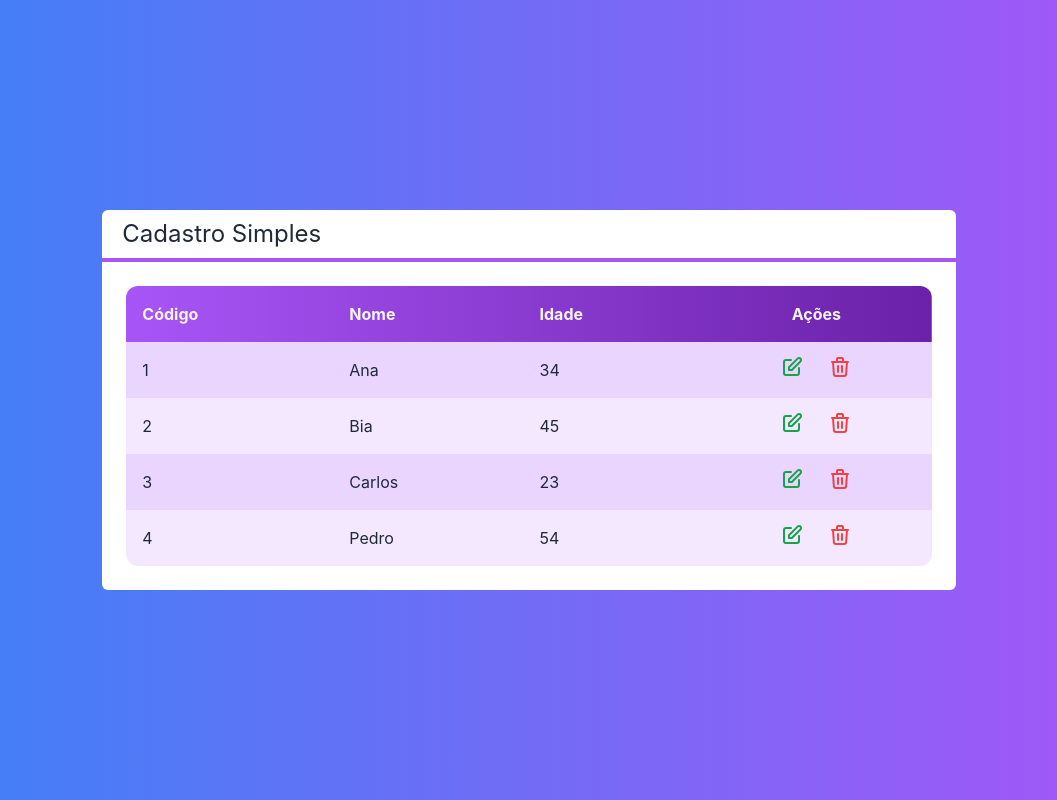
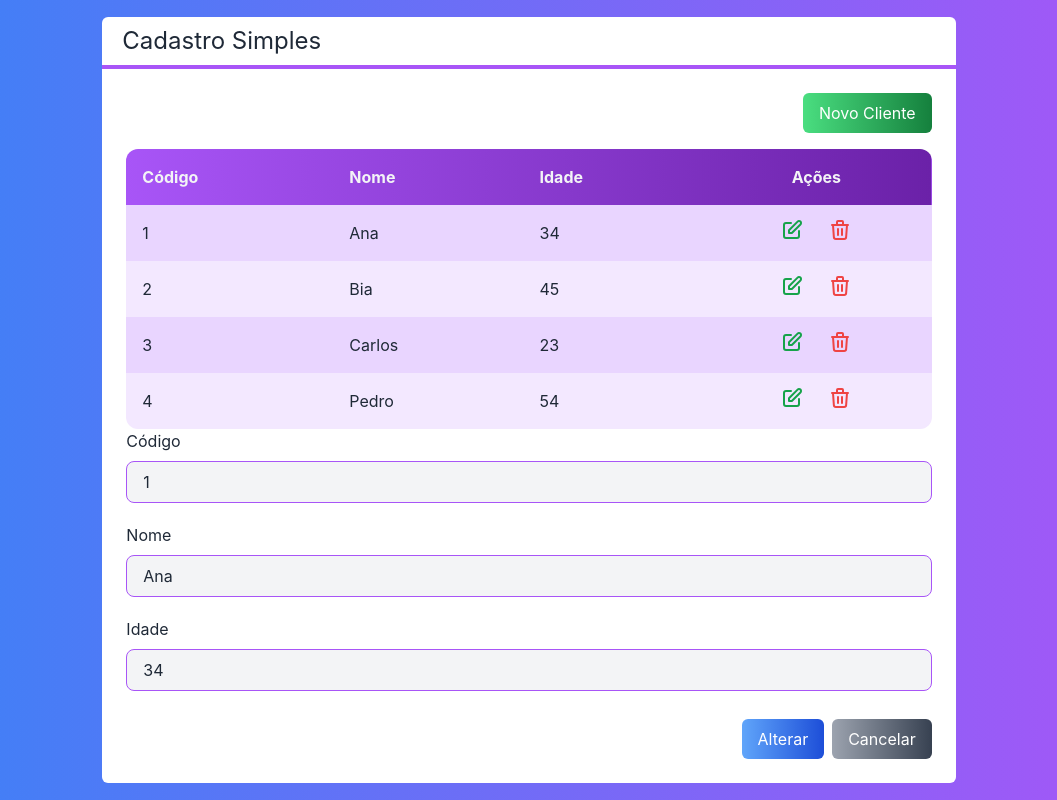
Before and after one commit to gpmendes7/reactreduxfundamentos, a Next.js app in the folder next-crud/: page / in a window 1280 px wide. Shown: the whole page, without its empty margins (111-1168 px from the left). Built offline with nearby package versions, Linux system fonts and the light colour scheme.

Commit message:
111. Componente Botão 112. Componente Formulário

```diff
--- a/next-crud/package.json
+++ b/next-crud/package.json
@@ -10,7 +10,8 @@
   "dependencies": {
     "next": "12.0.7",
     "react": "17.0.2",
-    "react-dom": "17.0.2"
+    "react-dom": "17.0.2",
+    "tailwind-safelist-generator": "^0.1.3"
   },
   "devDependencies": {
     "@types/react": "^17.0.38",
--- /dev/null
+++ b/next-crud/src/components/Botao.tsx
@@ -0,0 +1,20 @@
+interface BotaoProps {
+  cor?: "green" | "blue" | "gray";
+  className?: string;
+  children: any;
+}
+
+export default function Botao(props: BotaoProps) {
+  const cor = props.cor ?? "gray";
+  return (
+    <button
+      className={`
+  bg-gradient-to-r from-${cor}-400 to-${cor}-700
+  text-white px-4 py-2 rounded-md
+  ${props.className}
+  `}
+    >
+      {props.children}
+    </button>
+  );
+}
--- /dev/null
+++ b/next-crud/src/components/Entrada.tsx
@@ -0,0 +1,28 @@
+interface EntradaProps {
+  tipo?: "text" | "number";
+  texto: string;
+  valor: any;
+  somenteLeitura?: boolean;
+  className?: string;
+  valorMudou?: (valor: any) => void;
+}
+
+export default function Entrada(props: EntradaProps) {
+  return (
+    <div className={`flex flex-col ${props.className}`}>
+      <label className="mb-2">{props.texto}</label>
+      <input
+        type={props.tipo ?? "text"}
+        value={props.valor}
+        readOnly={props.somenteLeitura}
+        onChange={(e) => props.valorMudou?.(e.target.value)}
+        className={`
+        border border-purple-500 rounded-lg
+        focus:outline-none bg-gray-100
+        px-4 py-2
+        ${props.somenteLeitura ? "" : "focus:bg-white"}
+        `}
+      />
+    </div>
+  );
+}
--- /dev/null
+++ b/next-crud/src/components/Formulario.tsx
@@ -0,0 +1,41 @@
+import { useState } from "react";
+import Cliente from "../core/Cliente";
+import Botao from "./Botao";
+import Entrada from "./Entrada";
+
+interface FormularioProps {
+  cliente: Cliente;
+}
+
+export default function Formulario(props: FormularioProps) {
+  const id = props.cliente?.id;
+  const [nome, setNome] = useState(props.cliente?.nome ?? "");
+  const [idade, setIdade] = useState(props.cliente?.idade ?? 0);
+  return (
+    <div>
+      {id ? (
+        <Entrada somenteLeitura texto="Código" valor={id} className="mb-5" />
+      ) : (
+        false
+      )}
+      <Entrada
+        texto="Nome"
+        valor={nome}
+        valorMudou={setNome}
+        className="mb-5"
+      />
+      <Entrada
+        texto="Idade"
+        tipo="number"
+        valor={idade}
+        valorMudou={setIdade}
+      />
+      <div className="flex justify-end mt-7">
+        <Botao cor="blue" className="mr-2">
+          {id ? "Alterar" : "Salvar"}
+        </Botao>
+        <Botao>Cancelar</Botao>
+      </div>
+    </div>
+  );
+}
--- a/next-crud/src/pages/index.tsx
+++ b/next-crud/src/pages/index.tsx
@@ -1,6 +1,8 @@
 import Layout from "../components/Layout";
 import Tabela from "../components/Tabela";
+import Formulario from "../components/Formulario";
 import Cliente from "../core/Cliente";
+import Botao from "../components/Botao";
 
 export default function Home() {
   const clientes = [
@@ -25,11 +27,17 @@ export default function Home() {
     text-white`}
     >
       <Layout titulo="Cadastro Simples">
+        <div className="flex justify-end">
+          <Botao cor="green" className="mb-4">
+            Novo Cliente
+          </Botao>
+        </div>
         <Tabela
           clientes={clientes}
           clienteSelecionado={clienteSelecionado}
           clienteExcluido={clienteExcluido}
         ></Tabela>
+        <Formulario cliente={clientes[0]}></Formulario>
       </Layout>
     </div>
   );
--- a/next-crud/tailwind.config.js
+++ b/next-crud/tailwind.config.js
@@ -7,4 +7,15 @@ module.exports = {
     extend: {},
   },
   plugins: [],
+  safelist: [
+    {
+      pattern: /^bg-/,
+    },
+    {
+      pattern: /^to-/,
+    },
+    {
+      pattern: /^from-/,
+    },
+  ],
 };
```
Also changed, not shown: next-crud/safelist.txt (added), next-crud/src/safelist.txt (added), 2 other files (tests, documents, lock files or other folders).
